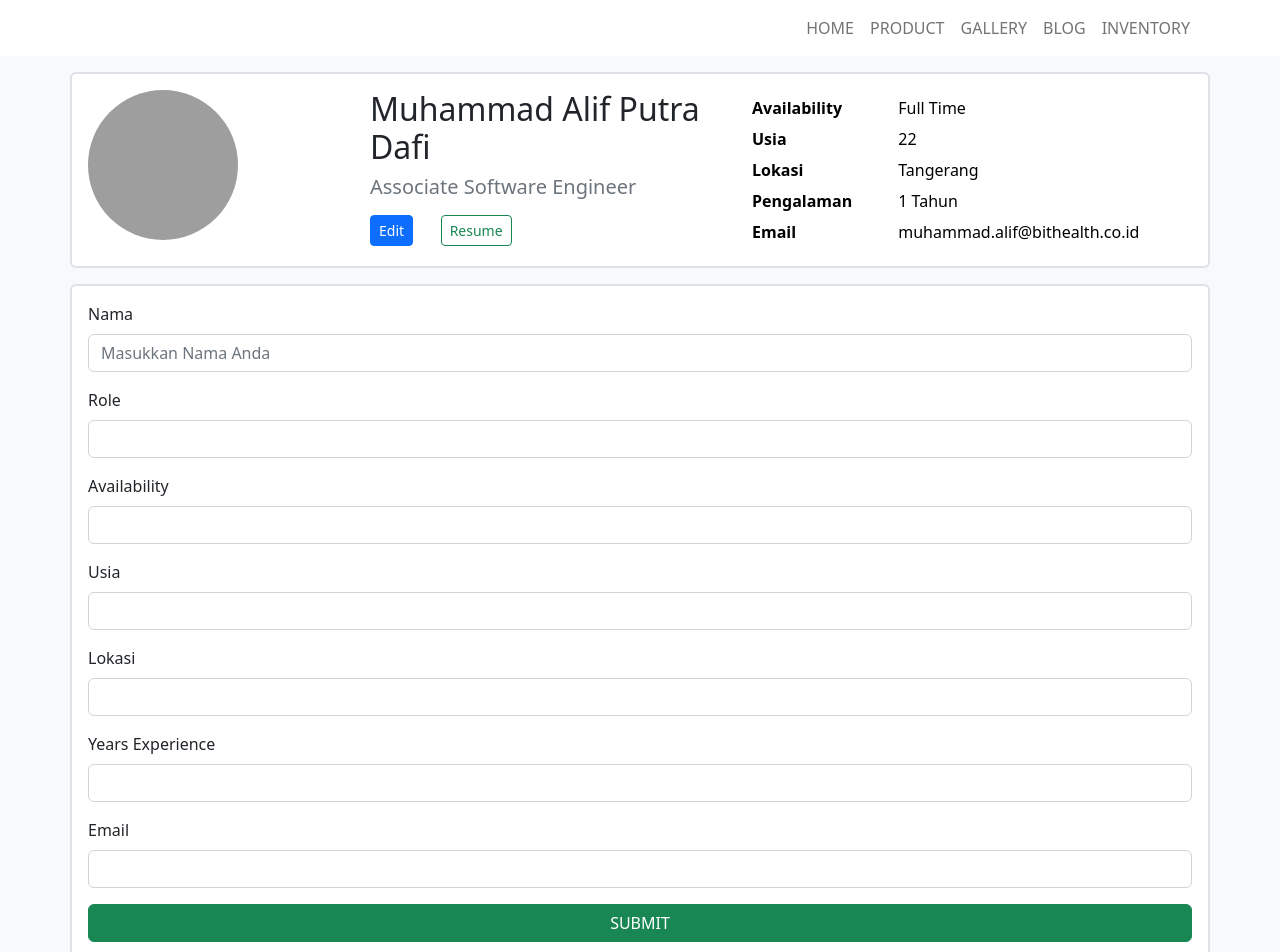
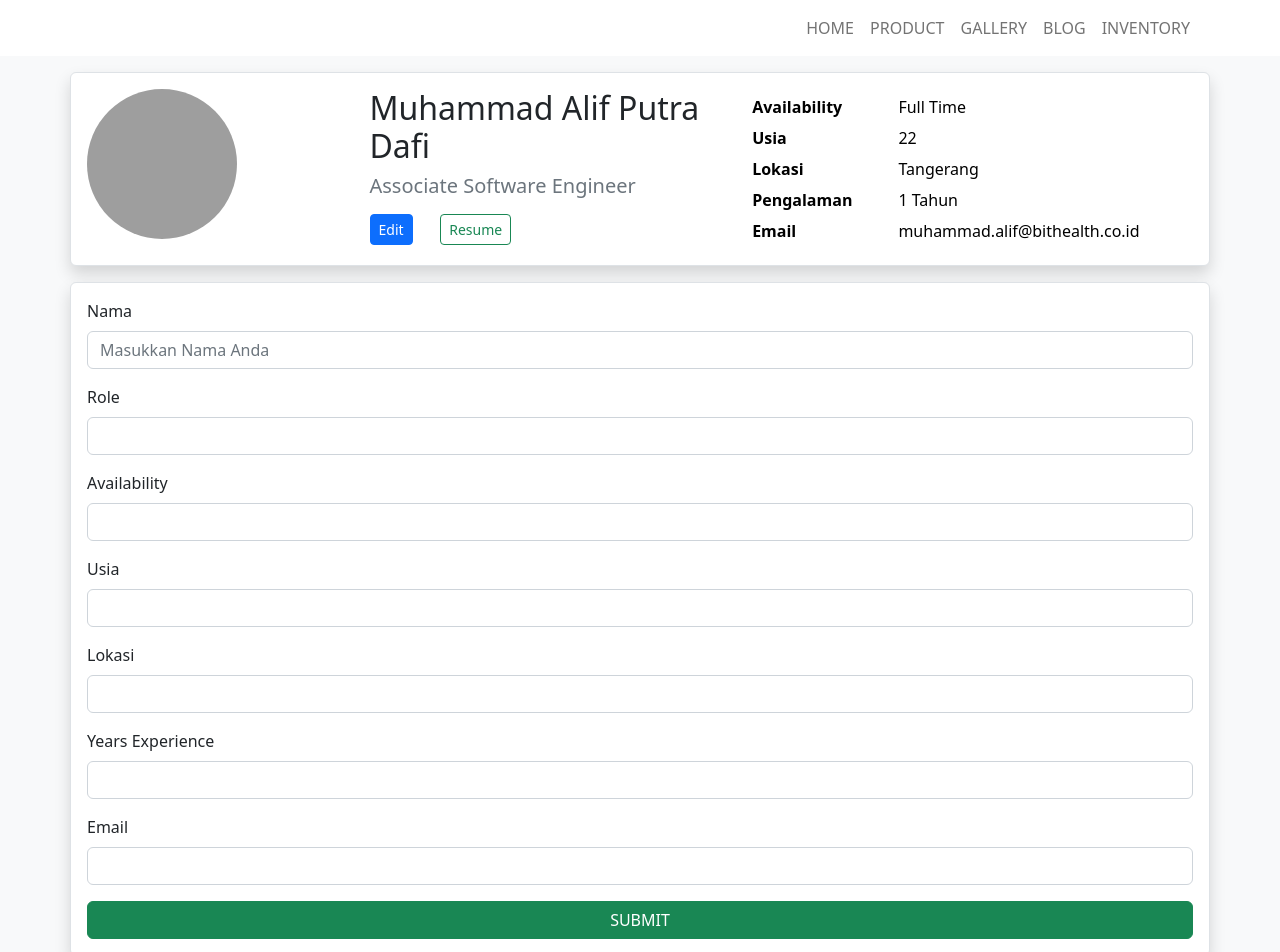
Before and after one commit to AlifPD/Assignment2H8_MuhammadAlifPutraDafi, a plain HTML site: page index.html in a window 1280 px wide. Shown: the top 952 px of the page. Drawn offline with nearby package versions, Linux system fonts and the light colour scheme; grey boxes are pictures that could not be loaded.

Commit message:
Fix margin, add shadow

```diff
--- a/index.html
+++ b/index.html
@@ -24,7 +24,7 @@
         </div>
     </nav>
 
-    <div class="container border border-2 bg-white mt-3 mb-3 p-3 rounded">
+    <div class="container border bg-white mt-3 mb-3 p-3 rounded shadow">
         <div id="alertSuccessPlaceholder"></div>
 
         <div class="row">
@@ -75,7 +75,7 @@
         </div>
     </div>
 
-    <div id="containerEditForm" class="container border border-2 bg-white p-3 rounded">
+    <div id="containerEditForm" class="container border bg-white mb-3 p-3 rounded shadow">
         <div class="row">
             <div class="col">
                 <form id="editForm" action="" style="width: inherit;">
```
